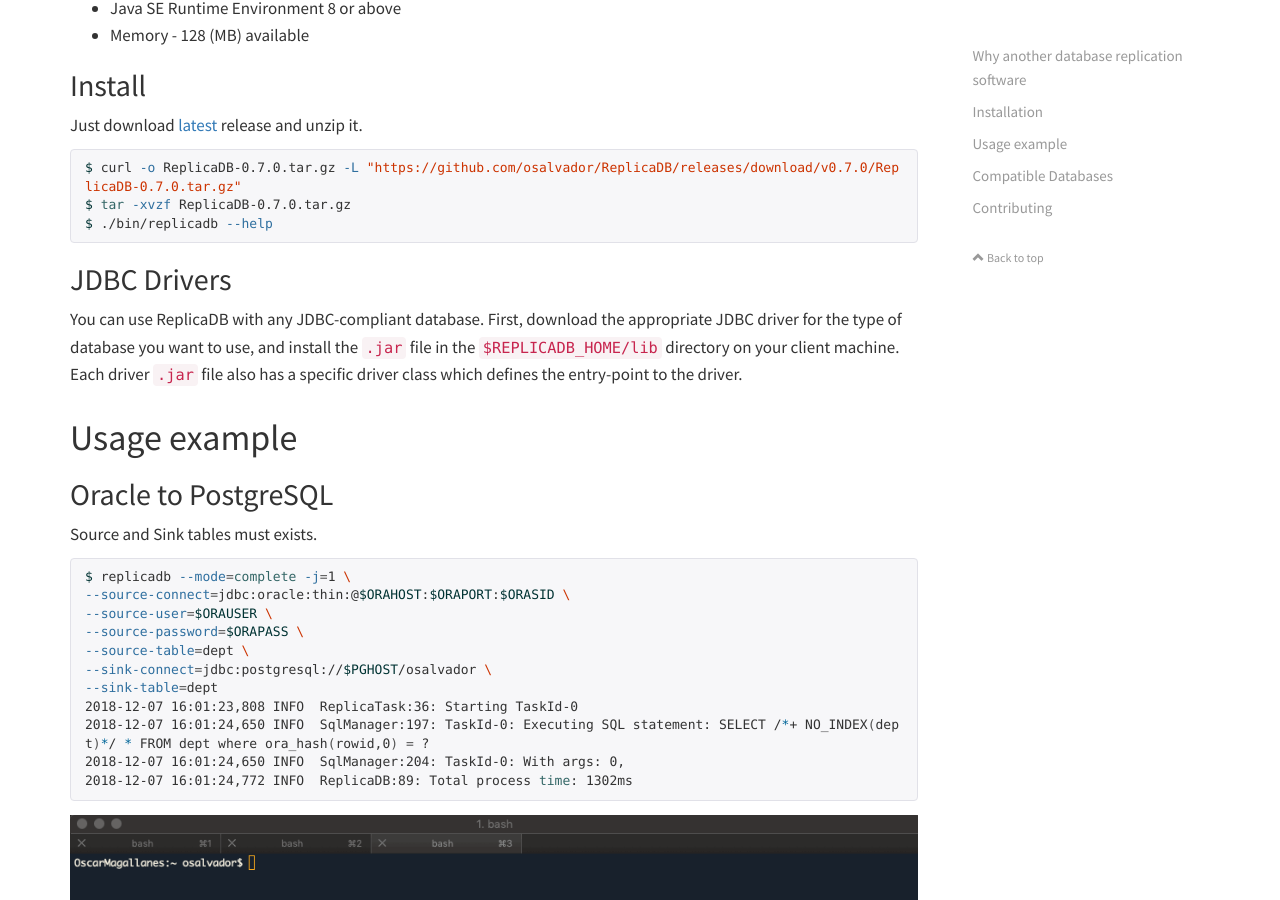
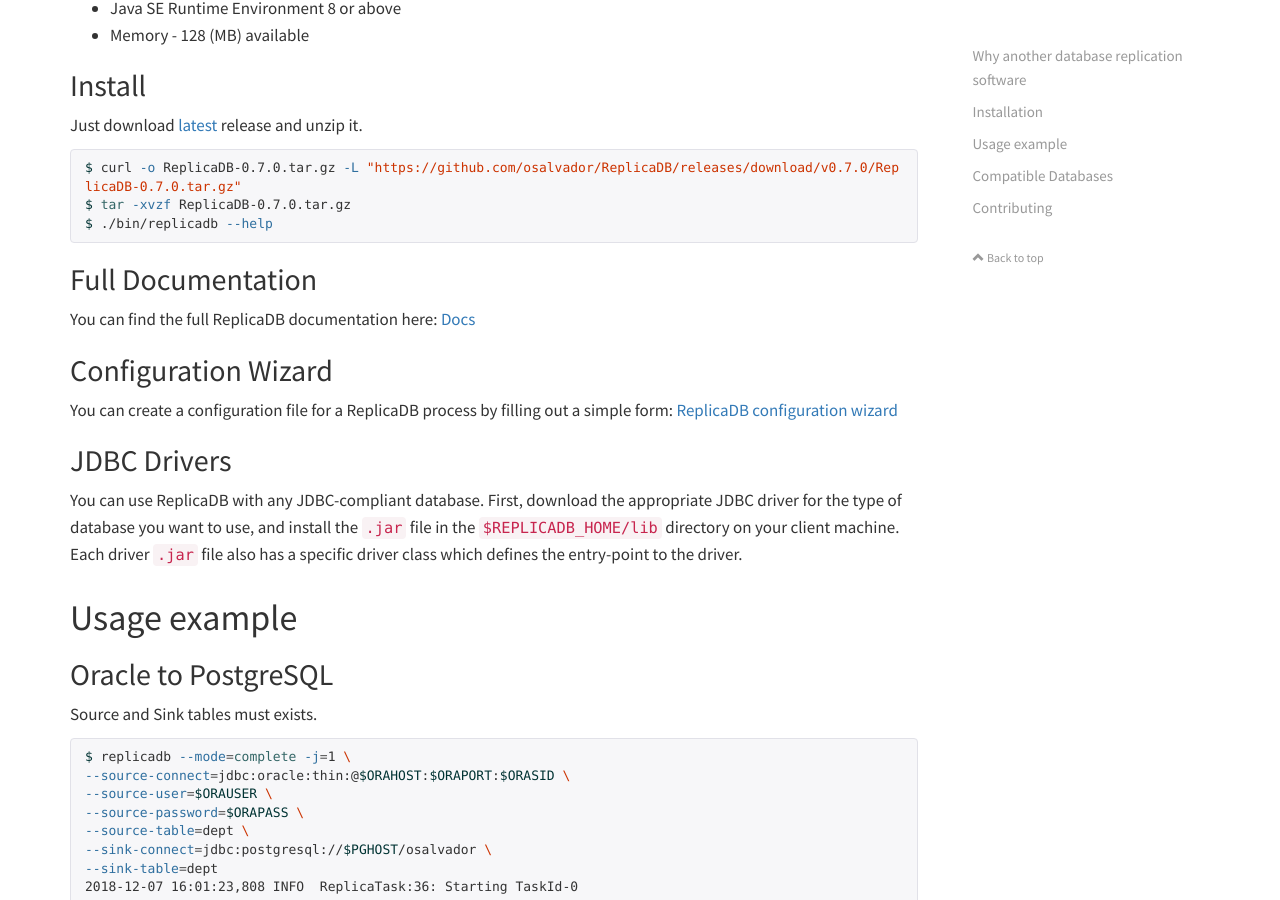
Before and after one commit to osalvador/ReplicaDB, a Jekyll site: the page built from index.md, in a window 1280 px wide and 900 px high, scrolled down 2018 px. Built offline with Jekyll 4.4.1, drawn with Linux system fonts in a browser that asks for light colours; nearby versions of some CDN libraries; comment, search, counter and statistics services are not loaded.

Commit message:
Update Docs

````diff
--- a/index.md
+++ b/index.md
@@ -60,6 +60,15 @@
 $ tar -xvzf ReplicaDB-0.7.0.tar.gz
 $ ./bin/replicadb --help
 ```
+
+
+## Full Documentation
+
+You can find the full ReplicaDB documentation here: [Docs](https://osalvador.github.io/ReplicaDB/docs/docs.html)
+
+## Configuration Wizard
+
+You can create a configuration file for a ReplicaDB process by filling out a simple form: [ReplicaDB configuration wizard](https://osalvador.github.io/ReplicaDB/wizard/index.html)
 
 ## JDBC Drivers
 
````
Also changed, not shown: docs/docs.md (+1 -1 lines).
